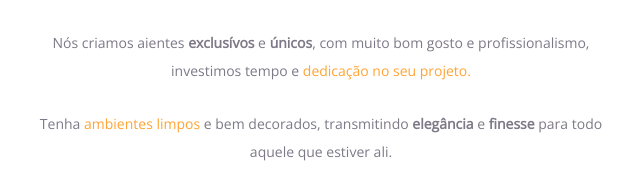
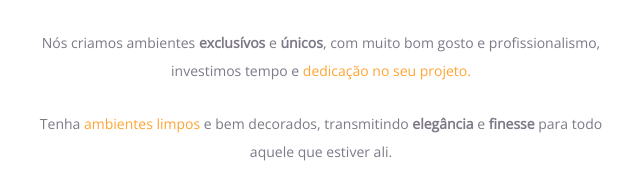
Before and after one commit to jxxtino/Projeto01-Ambientes_Unicos, a plain HTML site: page index.html in a window 1280 px wide. Shown: the part 419-612 px from the top of the page, 319-959 px from the left. Drawn offline with nearby package versions, Linux system fonts and the light colour scheme.

Commit message:
Update index.html

```diff
--- a/index.html
+++ b/index.html
@@ -22,7 +22,7 @@
         <h1>Ambientes <span>únicos</span> para você!</h1>
 
         <div class="text">
-            <p>Nós criamos aientes <strong>exclusívos</strong> e <strong>únicos</strong>, com muito bom gosto e profissionalismo, investimos tempo e <span>dedicação no seu projeto.</span></p>
+            <p>Nós criamos ambientes <strong>exclusívos</strong> e <strong>únicos</strong>, com muito bom gosto e profissionalismo, investimos tempo e <span>dedicação no seu projeto.</span></p>
             <p>Tenha <span>ambientes limpos</span> e bem decorados, transmitindo <strong>elegância</strong> e <strong>finesse</strong> para todo aquele que estiver ali.<mb/p>
         </div>
 
```
